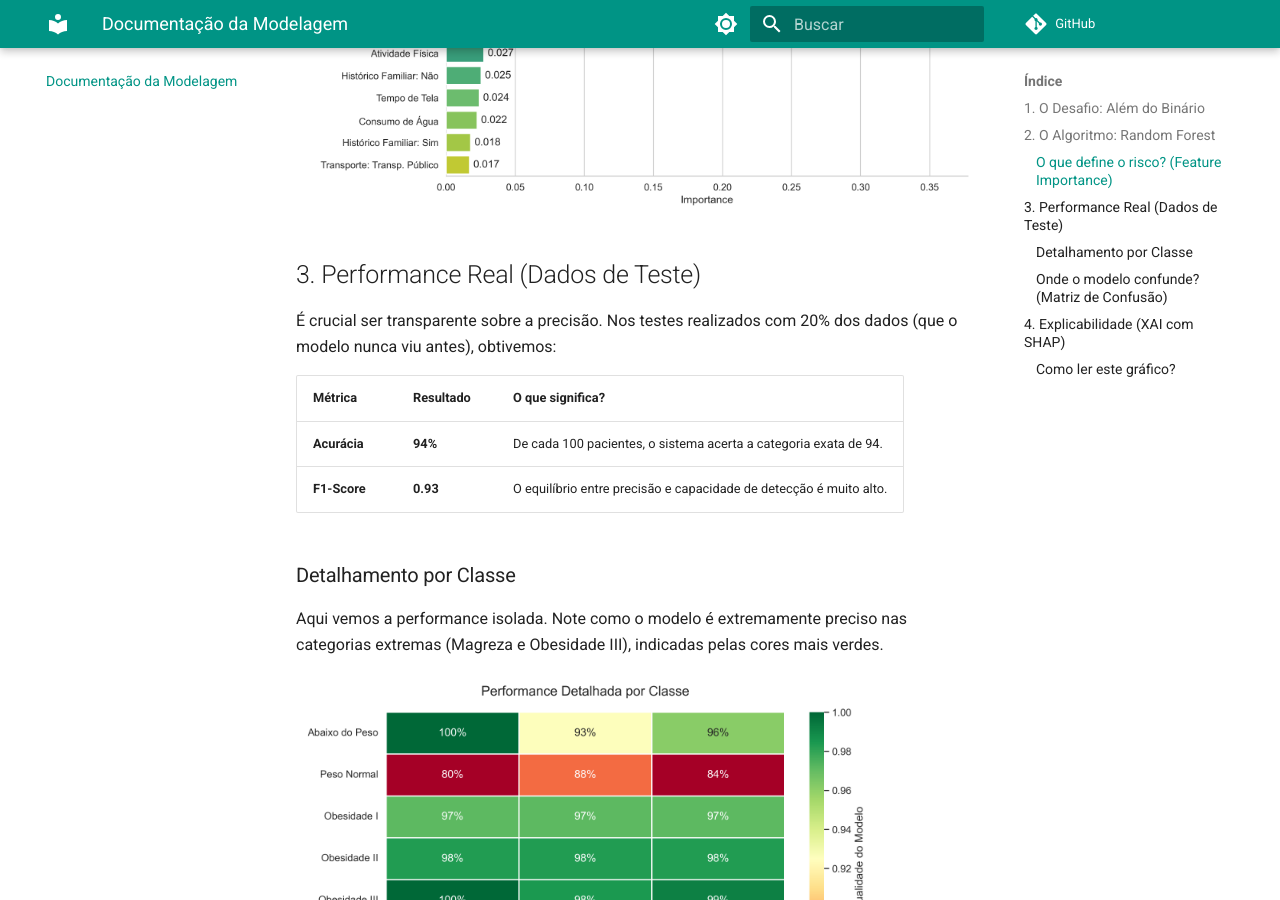
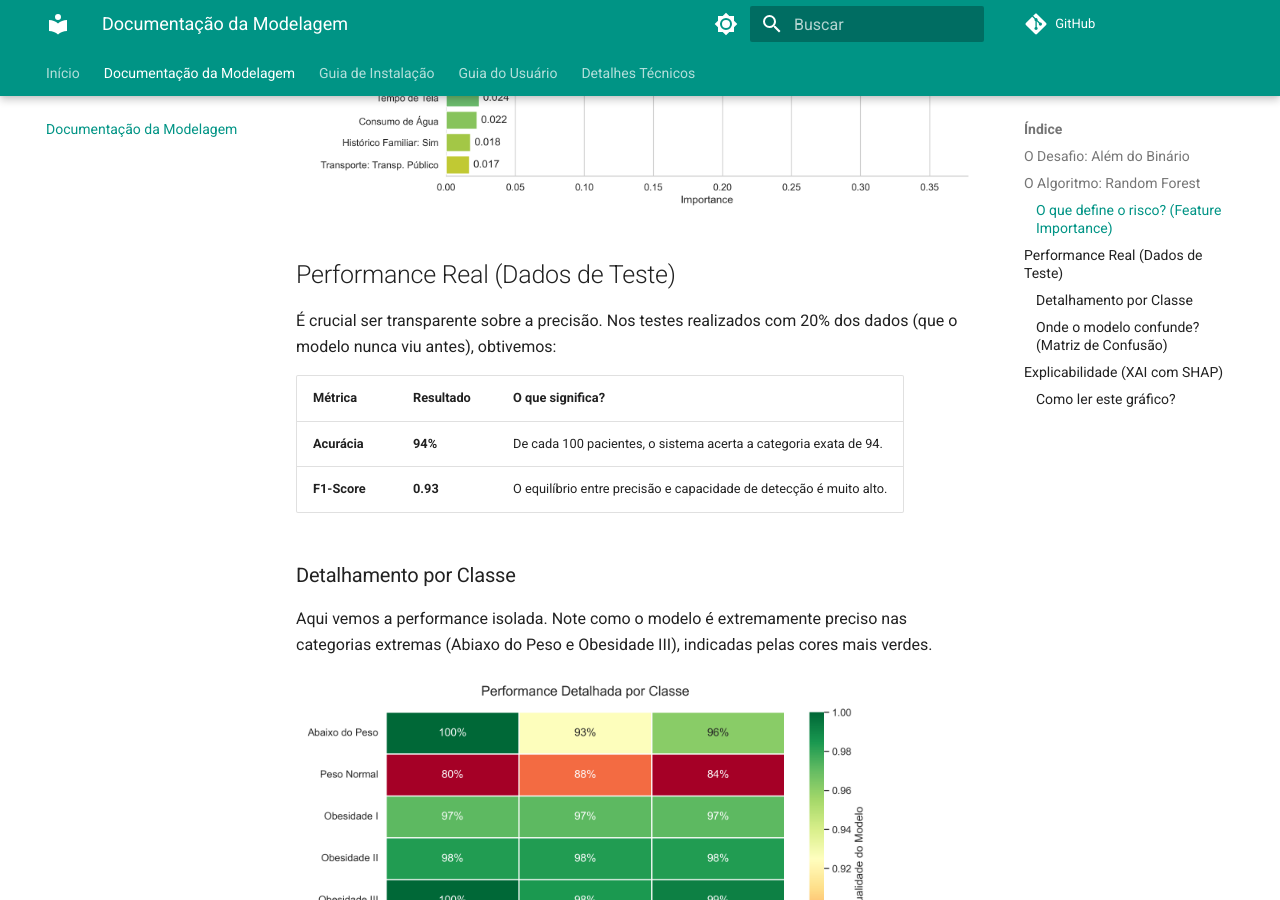
Before and after one commit to hpedroh/obesity, an MkDocs documentation site: the page built from docs/modeling.md, in a window 1280 px wide and 900 px high, scrolled down 1159 px. Built offline with MkDocs 1.6.1 and Material for MkDocs 9.7.7, drawn with Linux system fonts in a browser that asks for light colours; emoji names are drawn with the system emoji font; comment, search, counter and statistics services are not loaded; some of the changed text lies outside the part shown.

Commit message:
Ajustando Documentação

```diff
--- a/docs/modeling.md
+++ b/docs/modeling.md
@@ -2,7 +2,7 @@
 
 Nesta seção, abrimos a "caixa preta" do sistema. Explicamos como o algoritmo toma decisões e qual a confiabilidade esperada.
 
-## 1. O Desafio: Além do Binário
+## O Desafio: Além do Binário
 A obesidade não é apenas "Sim" ou "Não". É um espectro.
 O modelo foi treinado para identificar **7 categorias distintas** de classificação corporal, permitindo uma triagem muito mais precisa:
 
@@ -11,9 +11,9 @@
 * :orange_circle: **Sobrepeso** (Nível I e II)
 * :red_circle: **Obesidade** (Tipo I, II e III)
 
-## 2. O Algoritmo: Random Forest
+## O Algoritmo: Random Forest
 
-O modelo escolhido foi o **Random Forest Classifier** (Floresta Aleatória) por ser um algoritmo robusto que combina múltiplas árvores de decisão.
+O modelo escolhido foi o **Random Forest Classifier** por ser um algoritmo robusto que combina múltiplas árvores de decisão.
 
 !!! success "Por que Random Forest?"
     Diferente de modelos lineares, ele entende relações complexas (ex: *comer pouco mas ser sedentário* vs. *comer muito mas ser atleta*). Além disso, possui alta resistência a *overfitting* quando bem calibrado.
@@ -23,7 +23,7 @@
 
 ![Importância das Variáveis](assets/feature_importance.png){: align=center }
 
-## 3. Performance Real (Dados de Teste)
+## Performance Real (Dados de Teste)
 
 É crucial ser transparente sobre a precisão. Nos testes realizados com 20% dos dados (que o modelo nunca viu antes), obtivemos:
 
@@ -33,7 +33,7 @@
 | **F1-Score** | **0.93** | O equilíbrio entre precisão e capacidade de detecção é muito alto. |
 
 ### Detalhamento por Classe
-Aqui vemos a performance isolada. Note como o modelo é extremamente preciso nas categorias extremas (Magreza e Obesidade III), indicadas pelas cores mais verdes.
+Aqui vemos a performance isolada. Note como o modelo é extremamente preciso nas categorias extremas (Abiaxo do Peso e Obesidade III), indicadas pelas cores mais verdes.
 
 ![Relatório de Métricas](assets/report_metrics.png){: align=center width="600" }
 
@@ -45,7 +45,7 @@
 !!! warning "Análise de Erros"
     A matriz mostra que a maior parte dos erros (manchas azuis fora da diagonal) ocorre entre **categorias vizinhas** (ex: classificar *Sobrepeso I* como *Sobrepeso II*). Erros graves, como confundir *Obeso* com *Magro*, são virtualmente inexistentes.
 
-## 4. Explicabilidade (XAI com SHAP)
+## Explicabilidade (XAI com SHAP)
 
 Enquanto os gráficos anteriores mostram a performance geral, o **SHAP Waterfall** explica a decisão para **um paciente específico**.
 
--- a/mkdocs.yaml
+++ b/mkdocs.yaml
@@ -8,6 +8,7 @@
   language: pt
   features:
     - navigation.tabs
+    - navigation.tabs.sticky
     - content.code.copy
   palette:
     # 1. Configuração automática para quem usa MODO CLARO no sistema
--- a/utils.py
+++ b/utils.py
@@ -35,13 +35,13 @@
 
     st.sidebar.page_link(
         "pages/1_Diagnostico_Preditivo.py",
-        label="Diagnóstico IA",
+        label="Diagnóstico Preditivo",
         use_container_width=True
     )
 
     st.sidebar.page_link(
         "pages/2_Dashboard_Analitico.py",
-        label="Dashboard e KPIs",
+        label="Dashboard Analítico",
         use_container_width=True
     )
 
```
Also changed, not shown: docs/index.md (+3 -0 lines), docs/user_guide.md (+4 -4 lines).
